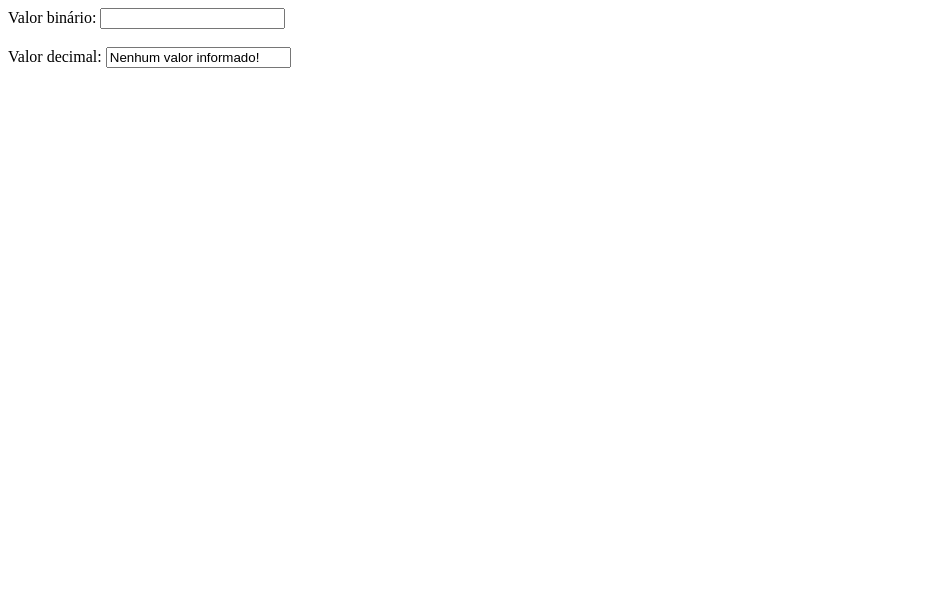
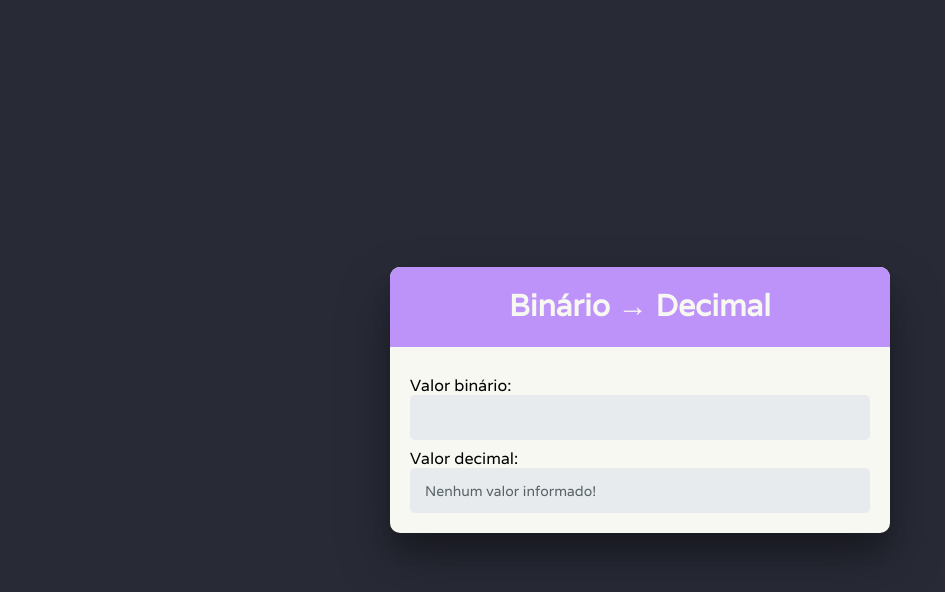
Before and after one commit to ivanfuhr/Bin2Dec, a Next.js app: page / in a window 1280 px wide. Shown: the top 592 px of the page, without its empty margins (0-945 px from the left). Built offline with nearby package versions, Linux system fonts and the light colour scheme.

Commit message:
Desenvolvimento do CSS

```diff
--- a/components/bin2dec.js
+++ b/components/bin2dec.js
@@ -1,4 +1,5 @@
 import React, { useState, useEffect } from 'react'
+import styles from '../styles/bin2dec.module.css'
 
 export default function bin2dec() {
 
@@ -28,17 +29,21 @@
     }, [bin])
 
     return (
-        <form onChange={event => setBinario(event.target.value)}>
-            <label htmlFor="bin">
+
+        <form onChange={event => setBinario(event.target.value)} className={styles.conversorForm}>
+            <h2>Binário &rarr; Decimal</h2>
+            <div className={styles.inputs}>
+                <label htmlFor="bin" className={styles.input}>
                     <span>Valor binário: </span>
                     <input type="number" name="bin" className="binario" min="0" />
                 </label>
-            <br />
-            <br />
-            <label htmlFor="dec">
+
+                <label htmlFor="dec" className={styles.input}>
                     <span>Valor decimal: </span>
                     <input name="dec" className="decimal" readOnly={true} value={dec} />
                 </label>
+            </div>
         </form>
+
     )
 }
--- a/pages/_app.js
+++ b/pages/_app.js
@@ -1,3 +1,6 @@
+import '../styles/globals.css'
+
+
 function MyApp({ Component, pageProps }) {
   return <Component {...pageProps} />
 }
--- a/pages/index.js
+++ b/pages/index.js
@@ -1,5 +1,10 @@
 import Bin2Dec from '../components/bin2dec'
+import styles from '../styles/index.module.css'
 
 export default function Home() {
-  return <Bin2Dec/>
+  return (
+    <div className={styles.main}>
+      <Bin2Dec/>
+    </div>
+  )
 }
--- /dev/null
+++ b/styles/bin2dec.module.css
@@ -0,0 +1,42 @@
+.conversorForm{
+    width: 500px;
+    border-radius: 10px;
+    background: var(--white);
+    box-shadow: 0 27px 55px 0 rgba(0, 0, 0, 0.3), 0 17px 17px 0 rgba(0, 0, 0, 0.15);
+    margin: 10px;
+}
+
+.conversorForm h2{
+    color: var(--white);
+    width: 100%;
+    display: flex;
+    align-items: center;
+    justify-content: center;
+    margin: 0;
+    height: 80px;
+    font-size: 30px;
+    font-weight: bold;
+    background: var(--purple);
+    border-radius: 10px 10px 0 0;
+}
+
+.inputs{
+    padding: 20px;
+}
+
+.input{
+    display: grid;
+    margin-top: 10px;
+}
+
+.input input{
+    appearance: none;
+    height: 35px;
+    padding: 5px 15px;
+    border-radius: 5px;
+    outline: none;
+    border: none;
+    background: #e8ebed;
+    color: #576366;
+    font-size: 14px;
+}
--- /dev/null
+++ b/styles/globals.css
@@ -0,0 +1,353 @@
+@import url('https://fonts.googleapis.com/css2?family=Varela&display=swap');
+@import url('https://stackpath.bootstrapcdn.com/font-awesome/4.7.0/css/font-awesome.min.css');
+* {
+    font-family: 'Varela', sans-serif;
+    --background: #282a36;
+    --gray: #44475a;
+    --white: #f8f8f2;
+    --blue: #6272a4;
+    --cyan: #8be9fd;
+    --green: #50fa7b;
+    --orange: #ffb86c;
+    --pink: #ff79c6;
+    --purple: #bd93f9;
+    --red: #ff5555;
+    --yellow: #f1fa8c;
+    font-family: 'Varela', sans-serif;
+}
+
+html {
+    line-height: 1.15;
+    -webkit-text-size-adjust: 100%;
+}
+
+body {
+    margin: 0;
+    max-width: 100vw !important;
+    box-sizing: border-box;
+}
+
+main {
+    display: block;
+}
+
+h1 {
+    font-size: 2em;
+    margin: 0.67em 0;
+}
+
+hr {
+    box-sizing: content-box;
+    height: 0;
+    overflow: visible;
+}
+
+pre {
+    font-family: monospace, monospace;
+    font-size: 1em;
+}
+
+a {
+    background-color: transparent;
+}
+
+abbr[title] {
+    border-bottom: none;
+    text-decoration: underline;
+    text-decoration: underline dotted;
+}
+
+b,
+strong {
+    font-weight: bolder;
+}
+
+code,
+kbd,
+samp {
+    font-family: monospace, monospace;
+    font-size: 1em;
+}
+
+
+/**
+   * Add the correct font size in all browsers.
+   */
+
+small {
+    font-size: 80%;
+}
+
+
+/**
+   * Prevent `sub` and `sup` elements from affecting the line height in
+   * all browsers.
+   */
+
+sub,
+sup {
+    font-size: 75%;
+    line-height: 0;
+    position: relative;
+    vertical-align: baseline;
+}
+
+sub {
+    bottom: -0.25em;
+}
+
+sup {
+    top: -0.5em;
+}
+
+
+/* Embedded content
+     ========================================================================== */
+
+
+/**
+   * Remove the border on images inside links in IE 10.
+   */
+
+img {
+    border-style: none;
+}
+
+
+/* Forms
+     ========================================================================== */
+
+
+/**
+   * 1. Change the font styles in all browsers.
+   * 2. Remove the margin in Firefox and Safari.
+   */
+
+button,
+input,
+optgroup,
+select,
+textarea {
+    font-family: inherit;
+    /* 1 */
+    font-size: 100%;
+    /* 1 */
+    line-height: 1.15;
+    /* 1 */
+    margin: 0;
+    /* 2 */
+}
+
+
+/**
+   * Show the overflow in IE.
+   * 1. Show the overflow in Edge.
+   */
+
+button,
+input {
+    /* 1 */
+    overflow: visible;
+}
+
+
+/**
+   * Remove the inheritance of text transform in Edge, Firefox, and IE.
+   * 1. Remove the inheritance of text transform in Firefox.
+   */
+
+button,
+select {
+    /* 1 */
+    text-transform: none;
+}
+
+
+/**
+   * Correct the inability to style clickable types in iOS and Safari.
+   */
+
+button,
+[type="button"],
+[type="reset"],
+[type="submit"] {
+    -webkit-appearance: button;
+}
+
+
+/**
+   * Remove the inner border and padding in Firefox.
+   */
+
+button::-moz-focus-inner,
+[type="button"]::-moz-focus-inner,
+[type="reset"]::-moz-focus-inner,
+[type="submit"]::-moz-focus-inner {
+    border-style: none;
+    padding: 0;
+}
+
+
+/**
+   * Restore the focus styles unset by the previous rule.
+   */
+
+button:-moz-focusring,
+[type="button"]:-moz-focusring,
+[type="reset"]:-moz-focusring,
+[type="submit"]:-moz-focusring {
+    outline: 1px dotted ButtonText;
+}
+
+
+/**
+   * Correct the padding in Firefox.
+   */
+
+fieldset {
+    padding: 0.35em 0.75em 0.625em;
+}
+
+
+/**
+   * 1. Correct the text wrapping in Edge and IE.
+   * 2. Correct the color inheritance from `fieldset` elements in IE.
+   * 3. Remove the padding so developers are not caught out when they zero out
+   *    `fieldset` elements in all browsers.
+   */
+
+legend {
+    box-sizing: border-box;
+    /* 1 */
+    color: inherit;
+    /* 2 */
+    display: table;
+    /* 1 */
+    max-width: 100%;
+    /* 1 */
+    padding: 0;
+    /* 3 */
+    white-space: normal;
+    /* 1 */
+}
+
+
+/**
+   * Add the correct vertical alignment in Chrome, Firefox, and Opera.
+   */
+
+progress {
+    vertical-align: baseline;
+}
+
+
+/**
+   * Remove the default vertical scrollbar in IE 10+.
+   */
+
+textarea {
+    overflow: auto;
+}
+
+
+/**
+   * 1. Add the correct box sizing in IE 10.
+   * 2. Remove the padding in IE 10.
+   */
+
+[type="checkbox"],
+[type="radio"] {
+    box-sizing: border-box;
+    /* 1 */
+    padding: 0;
+    /* 2 */
+}
+
+
+/**
+   * Correct the cursor style of increment and decrement buttons in Chrome.
+   */
+
+[type="number"]::-webkit-inner-spin-button,
+[type="number"]::-webkit-outer-spin-button {
+    height: auto;
+}
+
+
+/**
+   * 1. Correct the odd appearance in Chrome and Safari.
+   * 2. Correct the outline style in Safari.
+   */
+
+[type="search"] {
+    -webkit-appearance: textfield;
+    /* 1 */
+    outline-offset: -2px;
+    /* 2 */
+}
+
+
+/**
+   * Remove the inner padding in Chrome and Safari on macOS.
+   */
+
+[type="search"]::-webkit-search-decoration {
+    -webkit-appearance: none;
+}
+
+
+/**
+   * 1. Correct the inability to style clickable types in iOS and Safari.
+   * 2. Change font properties to `inherit` in Safari.
+   */
+
+ ::-webkit-file-upload-button {
+    -webkit-appearance: button;
+    /* 1 */
+    font: inherit;
+    /* 2 */
+}
+
+
+/* Interactive
+     ========================================================================== */
+
+
+/*
+   * Add the correct display in Edge, IE 10+, and Firefox.
+   */
+
+details {
+    display: block;
+}
+
+
+/*
+   * Add the correct display in all browsers.
+   */
+
+summary {
+    display: list-item;
+}
+
+
+/* Misc
+     ========================================================================== */
+
+
+/**
+   * Add the correct display in IE 10+.
+   */
+
+template {
+    display: none;
+}
+
+
+/**
+   * Add the correct display in IE 10.
+   */
+
+[hidden] {
+    display: none;
+}
--- /dev/null
+++ b/styles/index.module.css
@@ -0,0 +1,9 @@
+.main{
+    display: flex;
+    max-width: 100vw;
+    height: 100vh;
+    background: var(--background);
+    box-sizing: border-box;
+    align-items: center;
+    justify-content: center;
+}
```
Also changed, not shown: 1 other file (tests, documents, lock files or other folders). Lines whose indentation alone changed are shown as unchanged.
